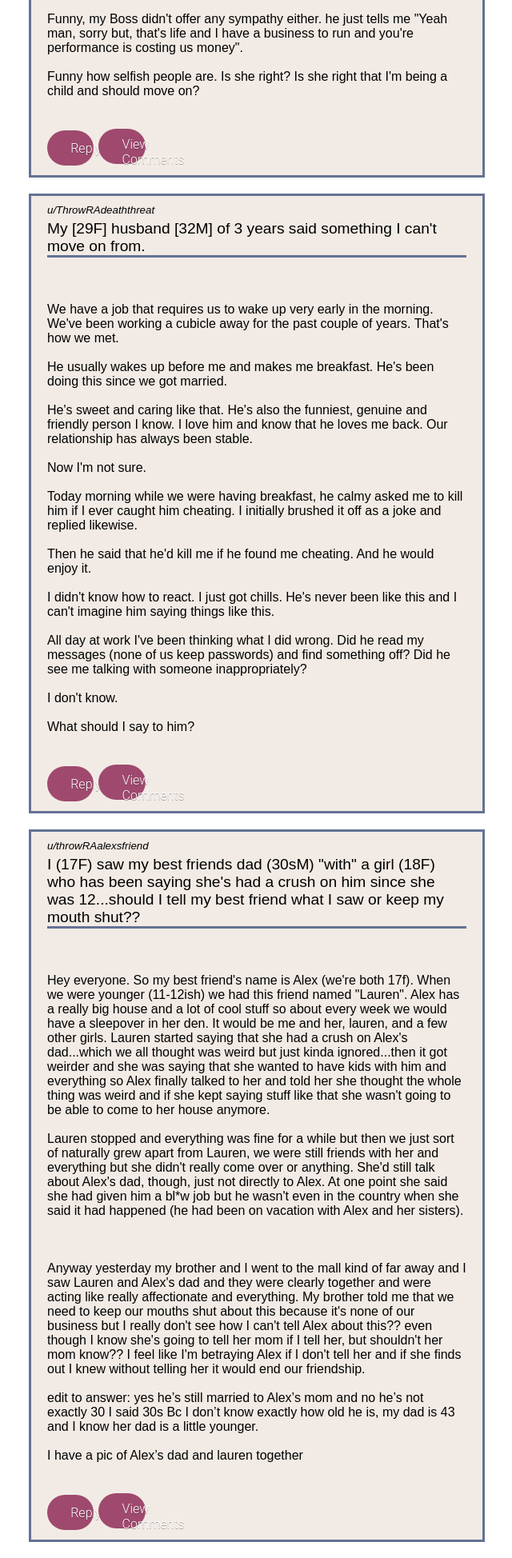
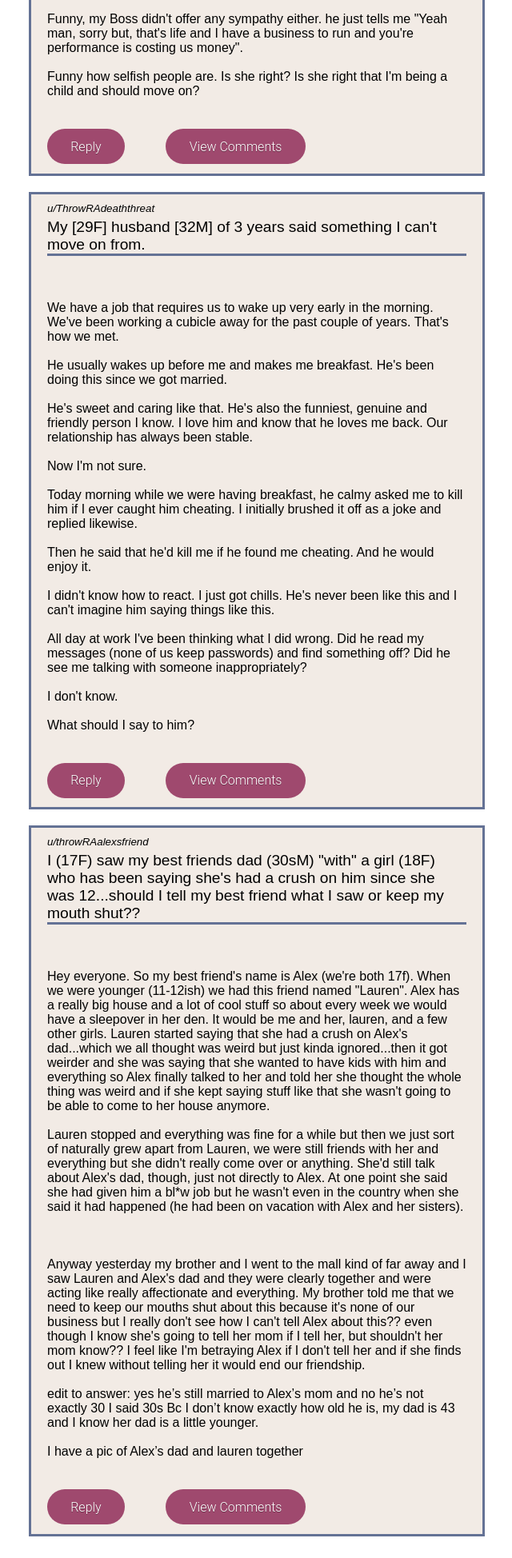
Before and after one commit to helenmand/Stop-Hate-Crimes, a PHP site: page /feed.html in a window 1280 px wide. Shown: the part 488-2436 px from the top of the page at 80% size, without its empty margins (319-959 px from the left). After the commit the page ends 2409 px from the top, so only its background shows below. Run offline with PHP 8.4, Linux system fonts and the light colour scheme.

Commit message:
small fixes

```diff
--- a/post.css
+++ b/post.css
@@ -28,6 +28,16 @@
     padding-bottom: 20px
 }
 
+.postButtons {
+    vertical-align: bottom;
+    display: flex;
+    gap: 50px;
+}
+
 .postReplyButton {
-    vertical-align: bottom;
+    width: auto;
 }
+
+.postViewCommentsButton {
+    width: auto;
+}
```
